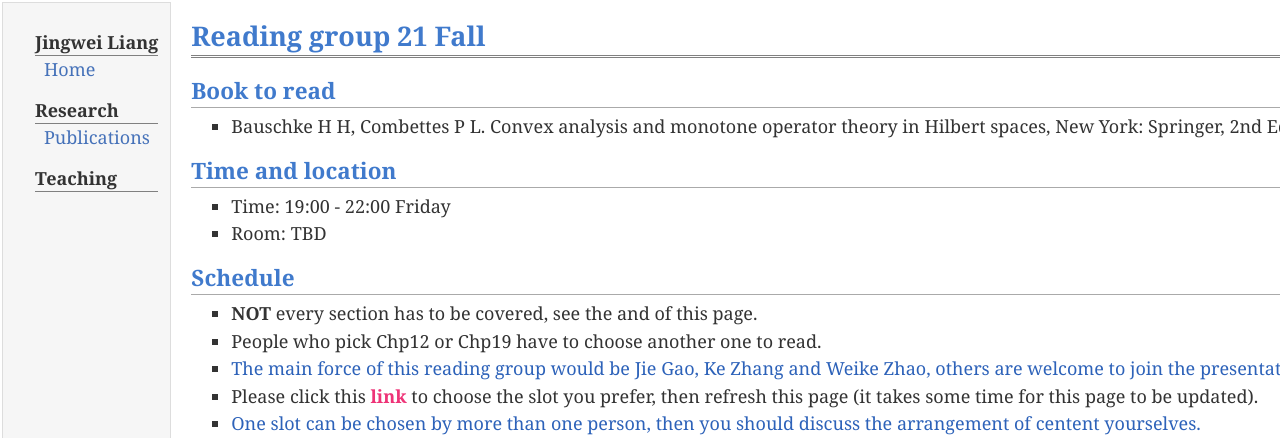
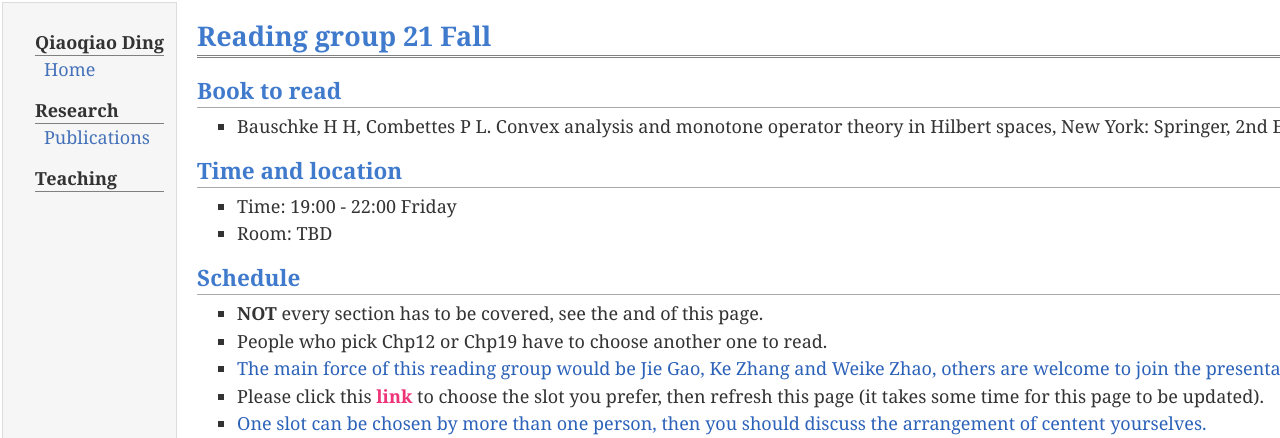
Before and after one commit to QqDing/QqDing.github.io, a Jekyll site: the page built from reading.md, in a window 1280 px wide, cut to the strip 0-438 px from the top of the page. Built offline with Jekyll 4.4.1, drawn with Linux system fonts in a browser that asks for light colours.

Commit message:
Update interact.html

```diff
--- a/_layouts/interact.html
+++ b/_layouts/interact.html
@@ -70,7 +70,7 @@
     <tr valign="top">
 
       <td id="layout-menu">
-        <div class="menu-category">Jingwei Liang</div>
+        <div class="menu-category">Qiaoqiao Ding</div>
         <div class="menu-item"><a href="index.html">Home</a></div>
 
         <div class="menu-category">Research</div>
```
